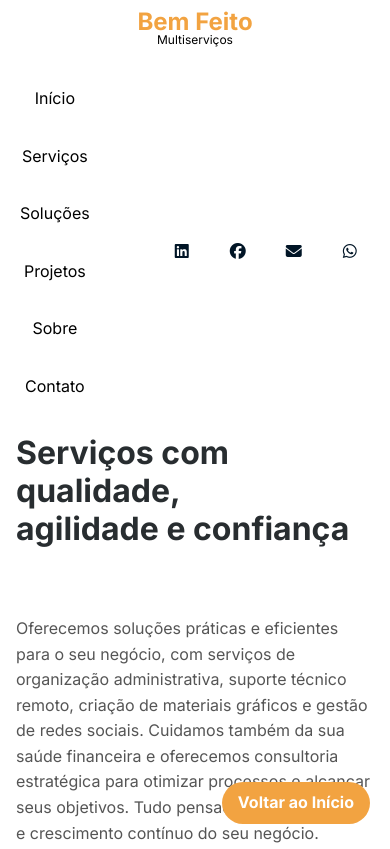
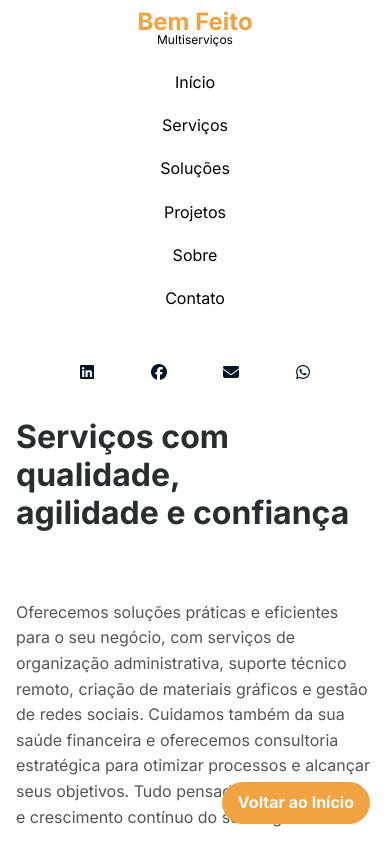
Before and after one commit to pattymarwebdev/sitebemfeitomultiservicos, a plain HTML site: page index.html in a window 390 px wide. Shown: the top 849 px of the page. Drawn offline with Linux system fonts and the light colour scheme.

Commit message:
alteracaomenu

```diff
--- a/styles.css
+++ b/styles.css
@@ -407,26 +407,27 @@ h4 {
   .navegacao {
     display: flex;
     justify-content: center;
-    gap: 2rem;
-    margin-top: 1rem;
-    width: 100%; /* Garante que a navegação ocupe toda a largura */
-    justify-content: space-evenly; /* Distribui os itens igualmente */
+    align-items: center;
+    width: 100%;
+    padding: 0 1rem;
+    flex-wrap: wrap;
   }
 
   /* Ajustes para o menu */
   .menu {
     display: flex;
-    flex-direction: column;  /* Coloca os itens do menu em coluna */
-    gap: 1rem;
+    flex-direction:column;  /* Coloca os itens do menu em coluna */
+    gap: 0.1rem;
     justify-content: center;
    width: 100%;
+
   }
 
   /* Ajustes para os ícones de redes sociais */
   .redes-sociais {
     display: flex;
     justify-content: center;
-    gap: 1rem; /* Ajuste o espaçamento entre os ícones */
+    gap: 2rem; /* Ajuste o espaçamento entre os ícones */
     margin-top: 1rem;
     width: 100%;
 
```
